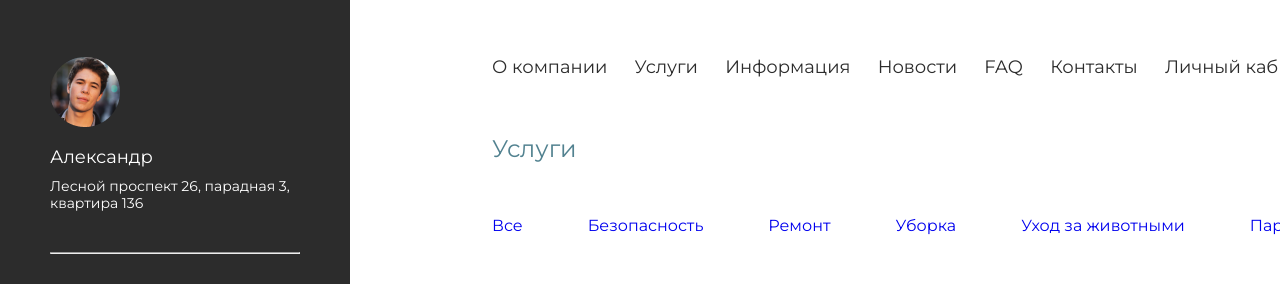
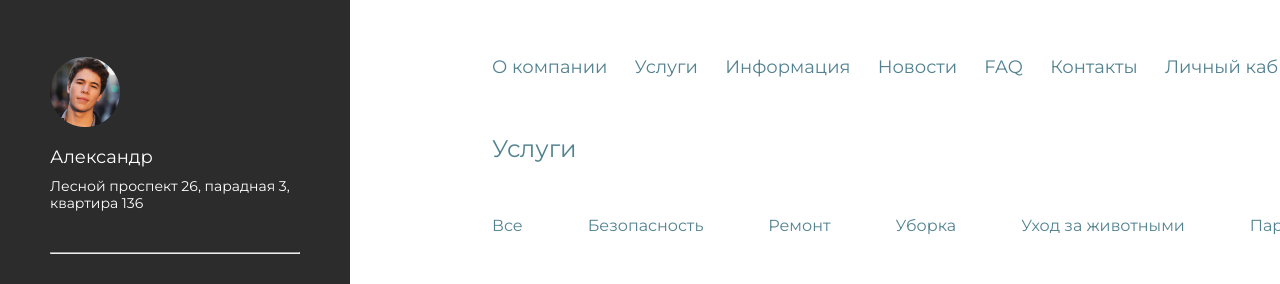
Before and after one commit to Ksun4ik/Level-UP-Project, a plain HTML site: page account.html in a window 1280 px wide. Shown: the top 284 px of the page. Drawn offline with Linux system fonts and the light colour scheme.

Commit message:
account page - updated

```diff
--- a/css/account_style.css
+++ b/css/account_style.css
@@ -216,6 +216,7 @@ margin-left:142px;
 .list > a{
     text-decoration: none;
     display: flex;
+    color: #528290;
 }
 
 .types > ul2 a:hover{
```
